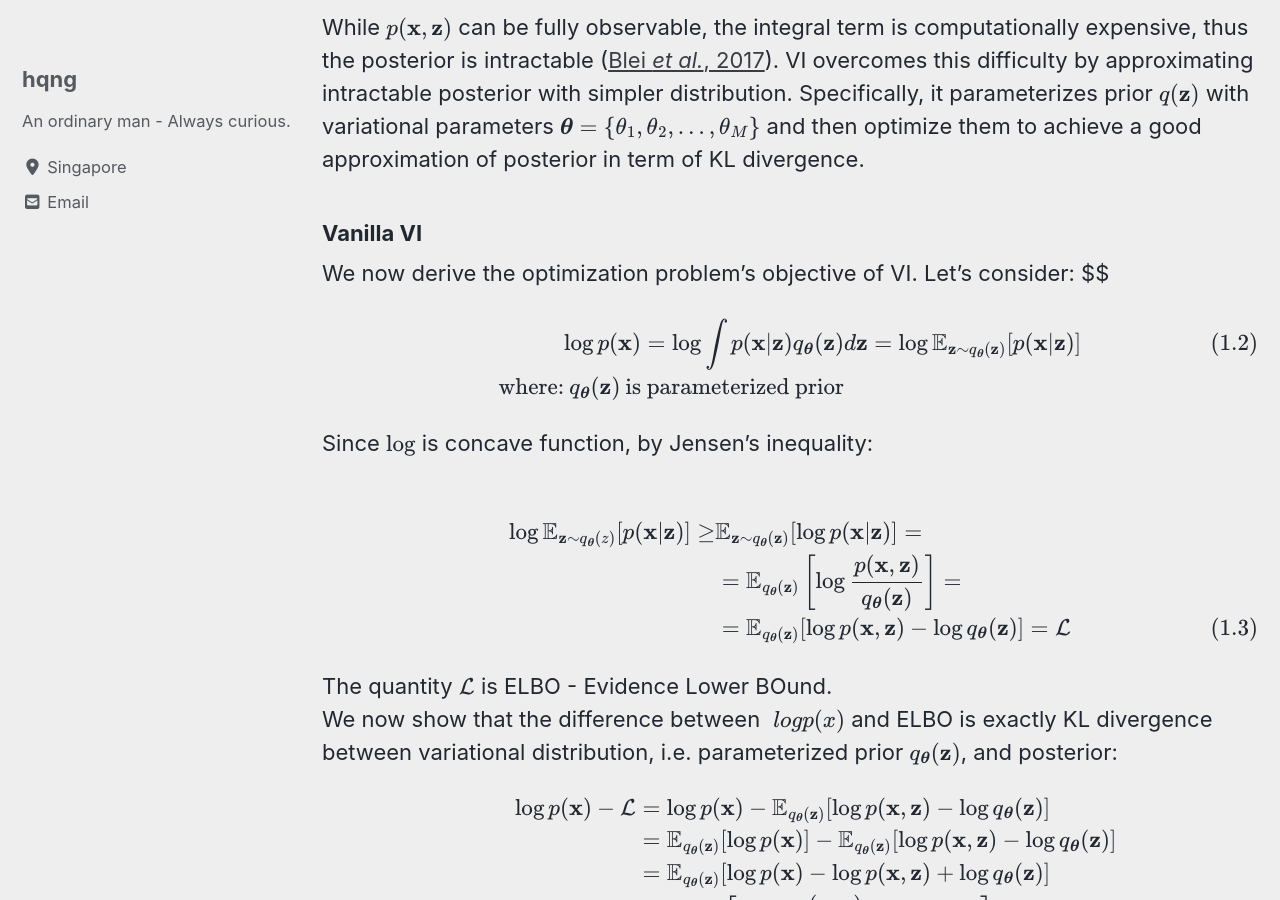
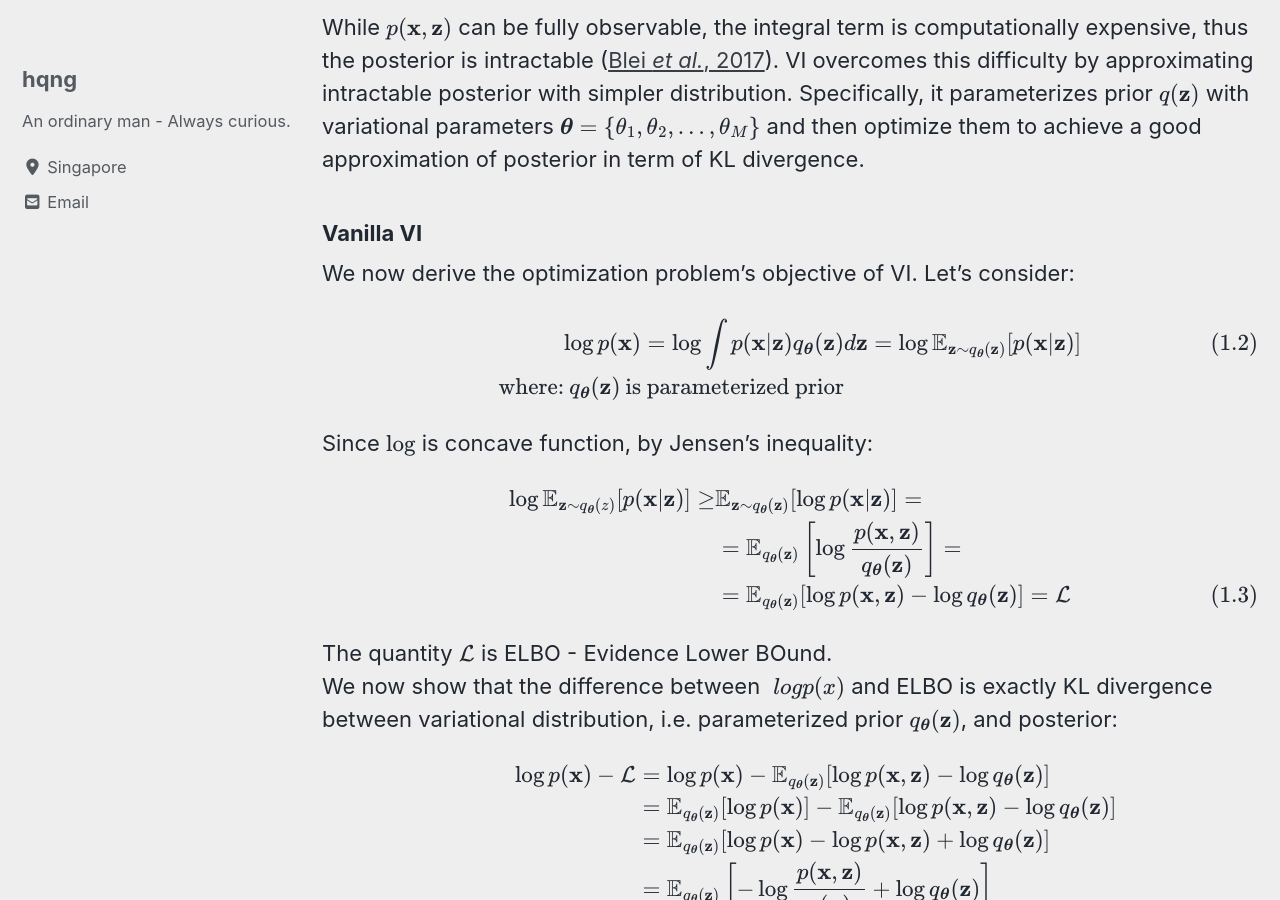
Before and after one commit to hqng/hqng.github.io, a Jekyll site: the page built from _posts/2019-08-12-OTandInference-p1.md, in a window 1280 px wide and 900 px high, scrolled down 1306 px. Built offline with Jekyll 4.4.1, drawn with Linux system fonts in a browser that asks for light colours; cached includes are drawn as plain includes; nearby versions of some CDN libraries; formulas are drawn with MathJax 3.

```diff
--- a/_posts/2019-08-12-OTandInference-p1.md
+++ b/_posts/2019-08-12-OTandInference-p1.md
@@ -35,7 +35,7 @@ While $ \small p(\mathbf{x}, \mathbf{z})$ can be fully observable, the integral
 ### <a name="VanillaVI"></a> Vanilla VI
 
 We now derive the optimization problem's objective of VI. Let's consider:
-$$
+<br>
 {% raw %}
 $$ \small
 \begin{align}
@@ -44,7 +44,7 @@ $$ \small
 \end{align}
 $$
 {% endraw %}
-Since $ \small \log$ is concave function, by Jensen's inequality: <br>
+Since $ \small \log$ is concave function, by Jensen's inequality:
 <br>
 {% raw %}
 $$ \small
@@ -56,7 +56,8 @@ $$ \small
 \end{align}
 $$
 {% endraw %}
-The quantity $ \small \mathcal{L}$ is ELBO - Evidence Lower BOund. <br>
+The quantity $ \small \mathcal{L}$ is ELBO - Evidence Lower BOund.
+<br>
 We now show that the difference between $\ \small log p(x)$ and ELBO is exactly KL divergence between variational distribution, i.e. parameterized prior $ \small q_{\boldsymbol{\theta}}(\mathbf{z})$, and posterior:
 <a name="eq1.4"></a> <br>
 {% raw %}
```
Also changed, not shown: _posts/2019-08-25-OTandInference-p2.md (+1 -1 lines).
